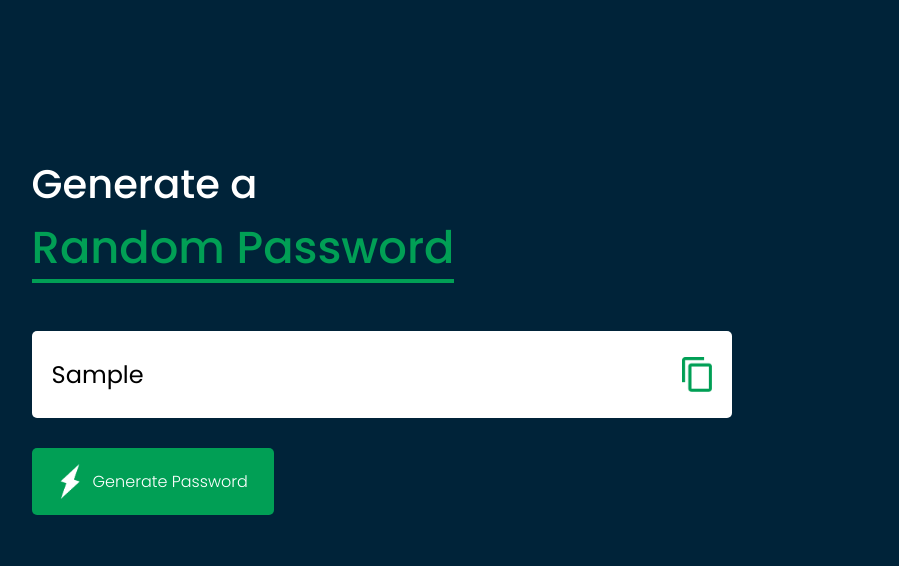
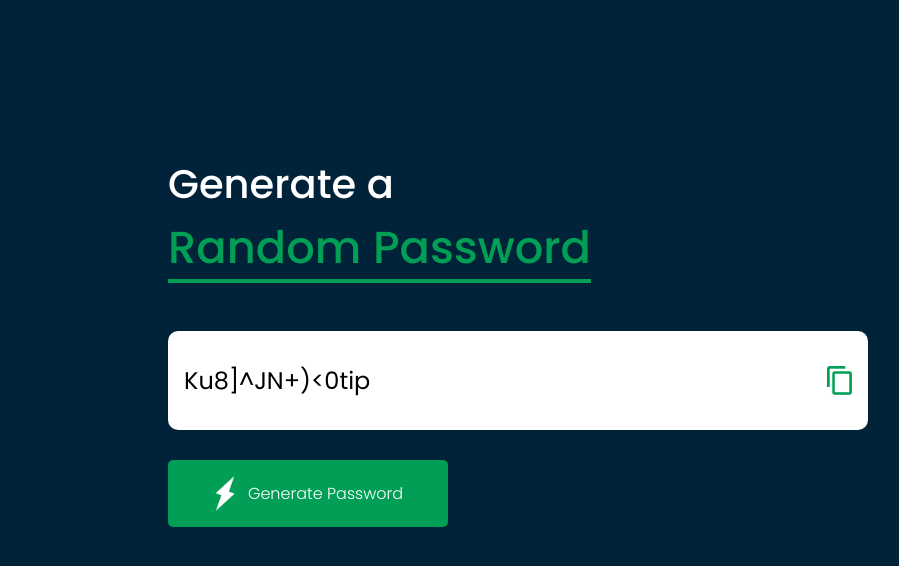
Before and after one commit to vivek4nag/Password-Generator, a plain HTML site: page index.html in a window 1280 px wide. Both pictures are taken after typing "Sample" into the empty fields and a click on the button "Generate Password". Shown: the whole page, without its empty margins (122-1021 px from the left). Drawn offline with Linux system fonts and the light colour scheme.

Commit message:
JS added & project working

```diff
--- a/index.html
+++ b/index.html
@@ -4,6 +4,7 @@
     <meta charset="UTF-8">
     <meta name="viewport" content="width=device-width, initial-scale=1.0">
     <link rel="stylesheet" href="styles.css">
+    <link rel="shortcut icon" href="./assets/password-setting.png" type="image/x-icon">
     <title>Generate Password</title>
 </head>
 <body>
@@ -13,9 +14,10 @@
 
         <div class="display">
             <input type="text" id="password" placeholder="Password">
-            <img src="assets/copy.png" alt="">
+            <img src="assets/copy.png" alt="copy kar" onclick="copypassword()">
         </div>
-        <button><img src="assets/generate.png" alt="">Generate Password</button>
+
+        <button onclick="createPassword ()"><img src="assets/generate.png" alt="">Generate Password</button>
     </div>
 
 
--- a/script.js
+++ b/script.js
@@ -0,0 +1,33 @@
+const passwordBox = document.getElementById("password")
+const length = 14;
+
+const upperCase = "ABCDEFGHIJKLMNOPQRSTUVWXYZ";
+const lowerCase = "abcdefghijklmnopqrstuvwxyz";
+const number = "0123456789";
+const symbol = "!@#$%^&*()<>?/{}[]~+-=|";
+
+const allChars = upperCase + lowerCase + number + symbol
+
+function createPassword () {
+    let password = "";
+    //below 4 line just to make sure ki saare character 1-1 krke aajaye
+    password += upperCase[Math.floor(Math.random() * upperCase.length)];
+    password += lowerCase[Math.floor(Math.random() * lowerCase.length)];
+    password += number[Math.floor(Math.random() * number.length)];
+    password += symbol[Math.floor(Math.random() * symbol.length)];
+
+    while (length > password.length){
+        password += allChars[Math.floor(Math.random() * allChars.length)];
+    }
+
+    passwordBox.value = password;
+}
+
+function copypassword(){
+    passwordBox.select(); // highlights (selects) the entire content (the generated password) inside the passwordBox input field.
+    navigator.clipboard.writeText(passwordBox.value); // copies the selected text (the password) from the input field to the system clipboard.
+}
+
+// navigator.clipboard.writeText(passwordBox.value);
+//  navigator.clipboard: modern JavaScript API that provides an asynchronous way to interact with the clipboard (i.e., copy and paste).
+//  writeText(): This method takes the text (in this case, the password) and writes it directly to the user's clipboard.
--- a/styles.css
+++ b/styles.css
@@ -13,9 +13,12 @@ body{
 }
 
 .container{
-    margin: 12%;
+    margin: 12% auto;
     width: 90%;
     max-width: 700px;
+    display: flex;
+    flex-direction: column;
+
 
     h1{
         font-weight: 500;
@@ -39,18 +42,19 @@ body{
     display: flex;
     align-items: center;
     justify-content: space-between;
-    padding: 26px 20px;
-    border-radius: 5px;
+    padding: 2rem 1rem;
+    border-radius: 10px;
 
     img{
-        width: 30px;
+        width: 25px;
         cursor: pointer;
     }
 
     input{
         border: 0;
         outline: 0;
-        font-size: 24px;
+        font-size: 1.5rem;
+        width: 100%;
     }
 }
 
@@ -72,4 +76,12 @@ body{
     padding: 16px 26px;
     border-radius: 5px;
     cursor: pointer;
+    width: 40%;
 }
+
+@media screen and (max-width: 370px) {
+    .display{
+        display: flex;
+        flex-direction: column;
+    }
+}
```
Also changed, not shown: assets/password-setting.png (added), 1 other file.
